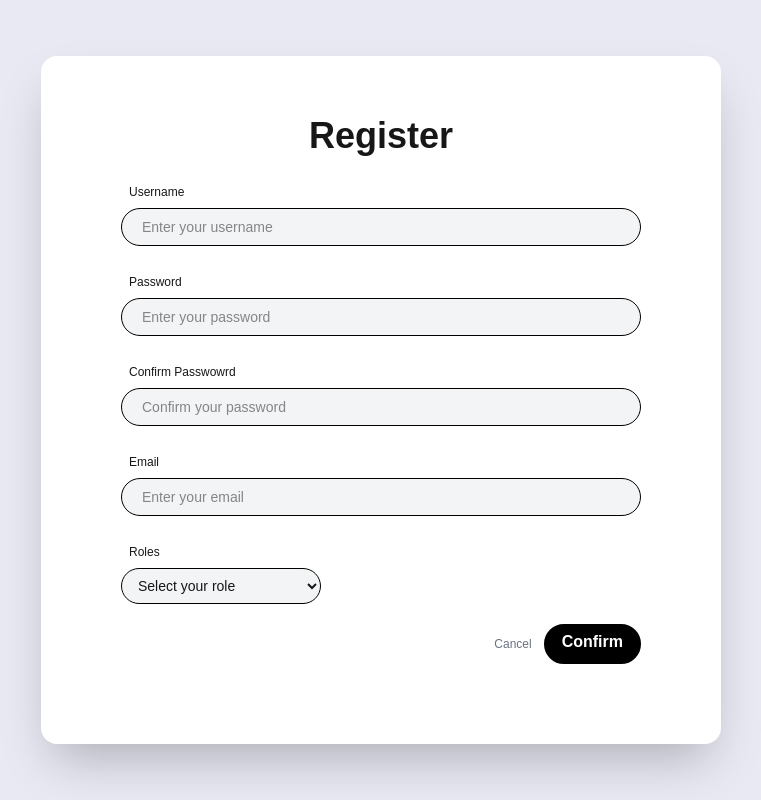
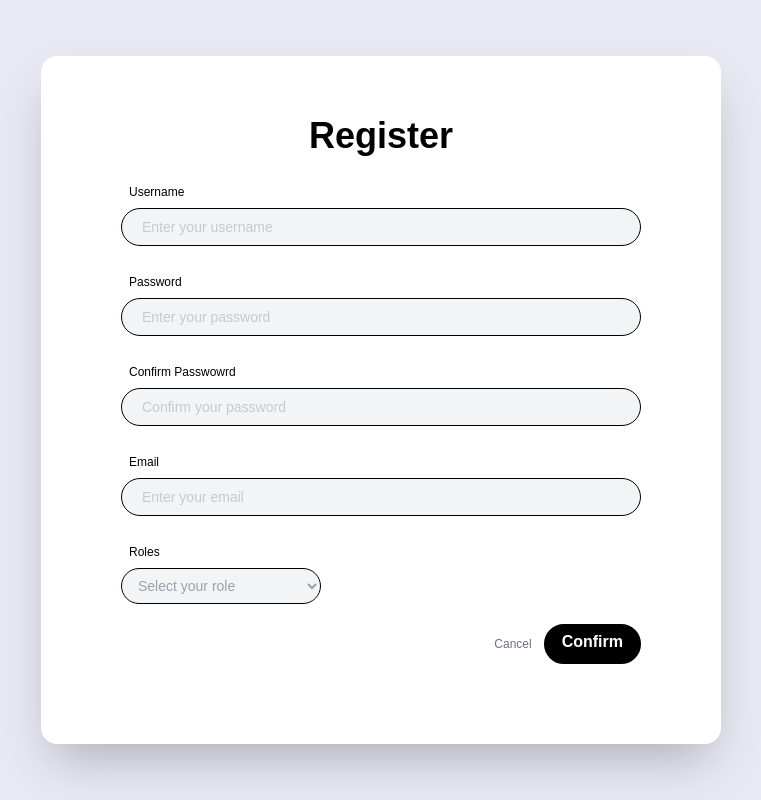
Before and after one commit to RTBS-ISP/UniPlus, a Next.js app in the folder frontend/uniplus/: page /register in a window 1280 px wide. Shown: the whole page, without its empty margins (259-1020 px from the left). Built offline with nearby package versions, Linux system fonts and the light colour scheme.

Commit message:
fix: modify the text color to be more correct

```diff
--- a/frontend/uniplus/app/register/page.tsx
+++ b/frontend/uniplus/app/register/page.tsx
@@ -7,28 +7,28 @@ function RegisterPage() {
         <main className="flex flex-col items-center justify-center w-full flex-1 px-20 text-center">
             <div className="bg-white rounded-2xl shadow-2xl flex-col w-170 max-w-4xl">
                 <div className='py-15'>
-                    <h2 className="text-4xl font-bold mb-5"> Register</h2>
+                    <h2 className="text-4xl font-bold mb-5 text-black"> Register</h2>
                     <div className="flex flex-col items-center">
                         <div>
-                            <label className='flex items-start text-xs px-2 py-2'>Username</label>
+                            <label className='flex items-start text-xs px-2 py-2 text-black'>Username</label>
                             <div className='bg-gray-100 border-[0.5px] border-black w-130 p-2 flex items-center mb-5 rounded-full'>
-                                <input type='username' name='username' placeholder='Enter your username' className='bg-gray-100 outline-none text-sm w-130 px-3'></input>
+                                <input type='username' name='username' placeholder='Enter your username' className='bg-gray-100 text-gray-400 outline-none text-sm w-130 px-3'></input>
                             </div>
-                            <label className='flex items-start text-xs px-2 py-2'>Password</label>
+                            <label className='flex items-start text-xs px-2 py-2 text-black'>Password</label>
                             <div className='bg-gray-100 border-[0.5px] border-black w-130 p-2 flex items-center mb-5 rounded-full'>
-                                <input type='password' name='password' placeholder='Enter your password' className='bg-gray-100 outline-none text-sm w-130 px-3'></input>
+                                <input type='password' name='password' placeholder='Enter your password' className='bg-gray-100 text-gray-400 outline-none text-sm w-130 px-3'></input>
                             </div>
-                            <label className='flex items-start text-xs px-2 py-2'>Confirm Passwowrd</label>
+                            <label className='flex items-start text-xs px-2 py-2 text-black'>Confirm Passwowrd</label>
                             <div className='bg-gray-100 border-[0.5px] border-black w-130 p-2 flex items-center mb-5 rounded-full'>
-                                <input type='password' name='password' placeholder='Confirm your password' className='bg-gray-100 outline-none text-sm w-130 px-3'></input>
+                                <input type='password' name='password' placeholder='Confirm your password' className='bg-gray-100 text-gray-400 outline-none text-sm w-130 px-3'></input>
                             </div>
-                            <label className='flex items-start text-xs px-2 py-2'>Email</label>
+                            <label className='flex items-start text-xs px-2 py-2 text-black'>Email</label>
                             <div className='bg-gray-100 border-[0.5px] border-black w-130 p-2 flex items-center mb-5 rounded-full'>
-                                <input type='email' name='email' placeholder='Enter your email' className='bg-gray-100 outline-none text-sm w-130 px-3'></input>
+                                <input type='email' name='email' placeholder='Enter your email' className='bg-gray-100 text-gray-400 outline-none text-sm w-130 px-3'></input>
                             </div>
-                            <label className='flex items-start text-xs px-2 py-2'>Roles</label>
+                            <label className='flex items-start text-xs px-2 py-2 text-black'>Roles</label>
                             <div className='flex items-start'>
-                                <select id='role' defaultValue='' className='w-50 py-2 rounded-full border-[0.5px] border-black  bg-gray-100 p-3 text-sm'>
+                                <select id='role' defaultValue='' className='w-50 py-2 rounded-full border-[0.5px] border-black  bg-gray-100 text-gray-400 p-3 text-sm'>
                                     <option value='' disabled>
                                         Select your role
                                     </option>
```
